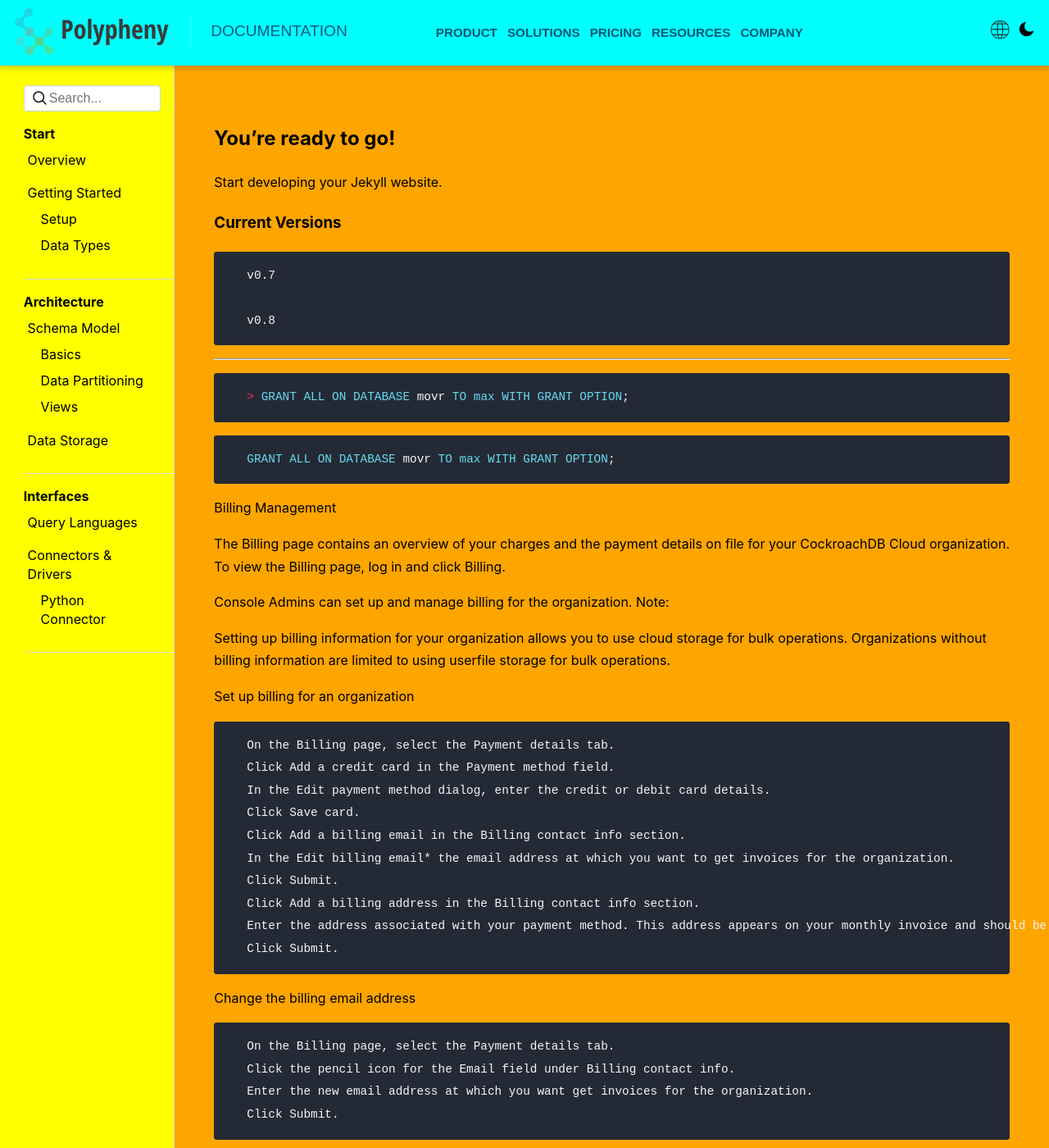
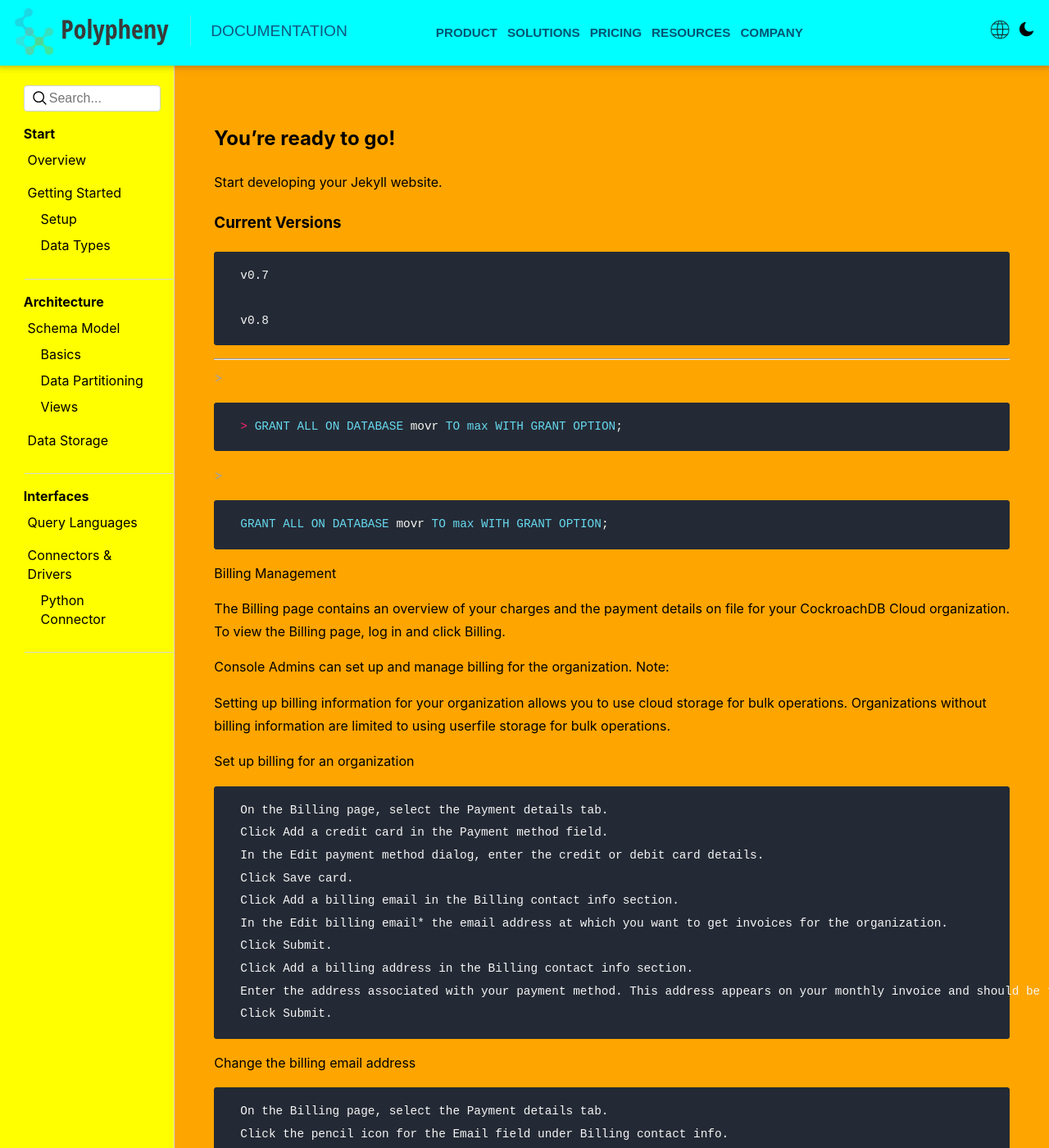
Before and after one commit to hennlo/docs, a Jekyll site: the page built from index.md, in a window 1280 px wide and 1400 px high. Shown: the whole window at 82% size. Built offline with Jekyll 4.4.1, drawn with Linux system fonts in a browser that asks for light colours.

Commit message:
before prefix

```diff
--- a/_sass/syntax_highlight/monokai.scss
+++ b/_sass/syntax_highlight/monokai.scss
@@ -134,8 +134,15 @@ code{
   color: whitesmoke;
   font-size: 0.9em;
 }
+
 pre {
   background-color: "#282C34";
   color: whitesmoke;
-  padding: 1em 2.5em;
+  padding: 1em 2em;
 }
+
+// Language specifics
+.language-sql::before {
+    color: #a2a2a2;
+    content: "> ";
+}
```
